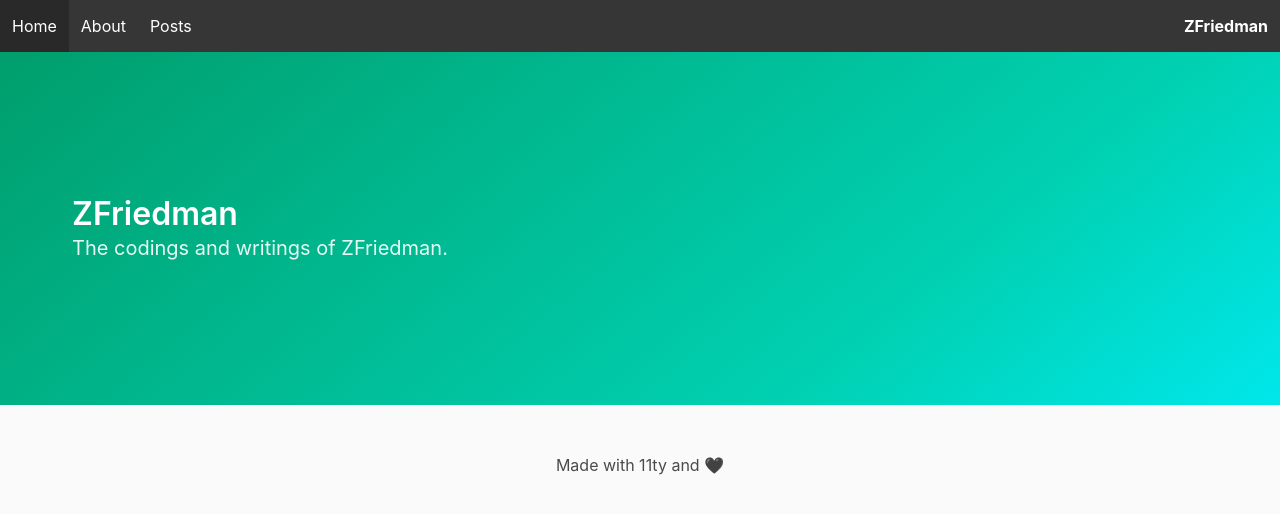
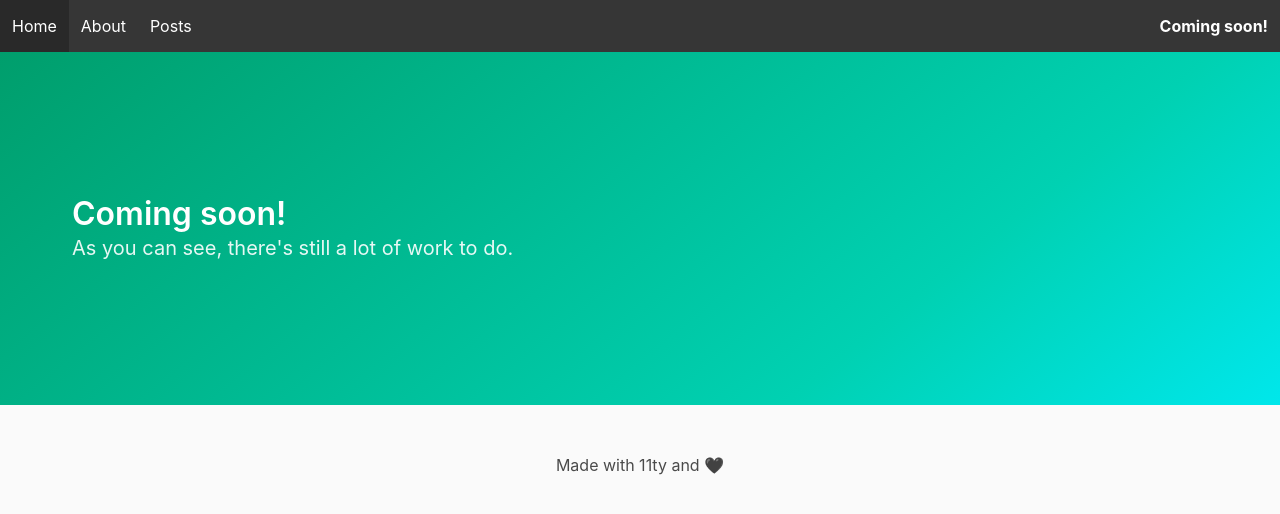
Before and after one commit to zfriedman0/homepage, an Eleventy site: page src/index.html in a window 1280 px wide. Built offline with nearby package versions, Linux system fonts and the light colour scheme; Eleventy itself is replaced by a stand-in of ours; files that its build step writes are made by us from their sources.

Commit message:
Updated homepage message.

```diff
--- a/src/_data/site.json
+++ b/src/_data/site.json
@@ -1,6 +1,6 @@
 {
-    "title": "ZFriedman",
+    "title": "Coming soon!",
     "url": "https://zfriedman.dev",
     "language": "en-US",
-    "description": "The codings and writings of ZFriedman."
+    "description": "As you can see, there's still a lot of work to do."
 }
--- a/src/index.html
+++ b/src/index.html
@@ -1,5 +1,5 @@
 ---
-title: Zach Friedman
+title: Zach Friedman - Home
 layout: layouts/base.html
 ---
 
```
